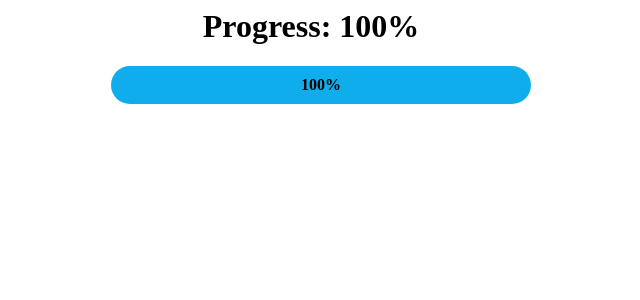
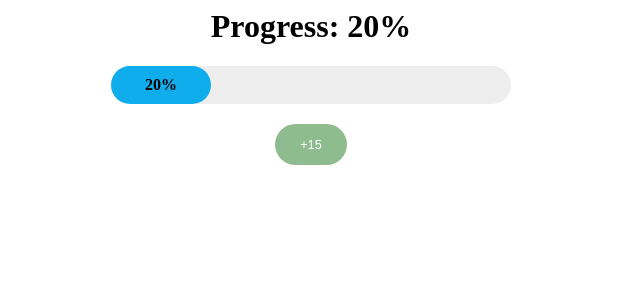
Before and after one commit to gitasero/angular-progress-sample, an Angular app: page / in a window 1280 px wide. Shown: the top 300 px of the page, without its empty margins (329-969 px from the left). Built offline with nearby package versions, Linux system fonts and the light colour scheme.

Commit message:
adding disable button

```diff
--- a/src/app/app.component.html
+++ b/src/app/app.component.html
@@ -1,6 +1,9 @@
 <div style="text-align:center">
 <h1>
-  Progress: {{ progress }}%
+Progress: <span>{{ progress }}%</span>
 </h1>
-<app-progress-bar [progressBar]="progress">></app-progress-bar>
+<app-progress-bar
+  [progressBar]="progress"
+  (progressChange)="updateProgress($event)"
+></app-progress-bar>
 </div>
--- a/src/app/app.component.ts
+++ b/src/app/app.component.ts
@@ -10,22 +10,13 @@ export class AppComponent  {
   progress = 0;
 
   ngOnInit(): void {
-    this.updateProgress(6);
+    setTimeout(() => {
+      this.progress = 20;
+    }, 500);
   }
+
   updateProgress(value: number): void {
-    if (this.progress >= 100 || value === 0) {
-      return;
-    }
-    const delta = 100 - this.progress;
-
-    if (value > delta) {
-      value = delta;
+        this.progress += value;
     }
 
-    setTimeout(() => {
-      this.progress += value;
-      this.updateProgress(value);
-    }, 200);
-  }
-
 }
--- a/src/app/progress-bar/progress-bar.component.css
+++ b/src/app/progress-bar/progress-bar.component.css
@@ -13,3 +13,31 @@
   border-radius: inherit;
   transition: width .5s ease-out;
 }
+button {
+  color: white;
+  background-color: darkseagreen;
+  border: none;
+  border-radius: 2em;
+  padding: 1em 2em;
+  font-size: .8em;
+  transform: scale(1);
+  outline: none;
+  cursor: pointer;
+}
+
+button:focus {
+  background-color: rgb(108, 161, 108);
+  transform: scale(1.05);
+  box-shadow: 0px 1px 3px 0px rgba(0,0,0,0.26);
+}
+
+button:active {
+  background-color: rgb(100, 148, 100);
+  transform: scale(.8);
+  box-shadow: none;
+}
+button:disabled {
+  background-color: rgb(211, 211, 211);
+  cursor: not-allowed;
+  box-shadow: none;
+}
--- a/src/app/progress-bar/progress-bar.component.html
+++ b/src/app/progress-bar/progress-bar.component.html
@@ -2,3 +2,8 @@
 <!--div class="progress" style="width: 20%">20%</div-->
 <div class="progress" [style.width.%]="progressBar">{{ progressBar }}%</div>
 </div>
+
+<button
+  [disabled]="this.progressBar >= 100"
+  (click)="onClick($event)">+{{ increment }}
+</button>
--- a/src/app/progress-bar/progress-bar.component.ts
+++ b/src/app/progress-bar/progress-bar.component.ts
@@ -1,4 +1,4 @@
-import { Component, OnInit, Input } from '@angular/core';
+import { Component, OnInit, Input, Output, EventEmitter } from '@angular/core';
 
 @Component({
   selector: 'app-progress-bar',
@@ -8,6 +8,19 @@ import { Component, OnInit, Input } from '@angular/core';
 export class ProgressBarComponent implements OnInit {
 
   @Input() progressBar: number;
+  @Output() progressChange = new EventEmitter<number>();
+  increment = 15;
+  disabled = false;
+
+  onClick(event: MouseEvent) {
+    const delta = 100 - this.progressBar;
+    if (delta > this.increment) {
+      this.progressChange.emit(this.increment);
+    } else {
+      this.progressChange.emit(delta);
+    }
+  }
+
   constructor() { }
 
   ngOnInit() {
```
